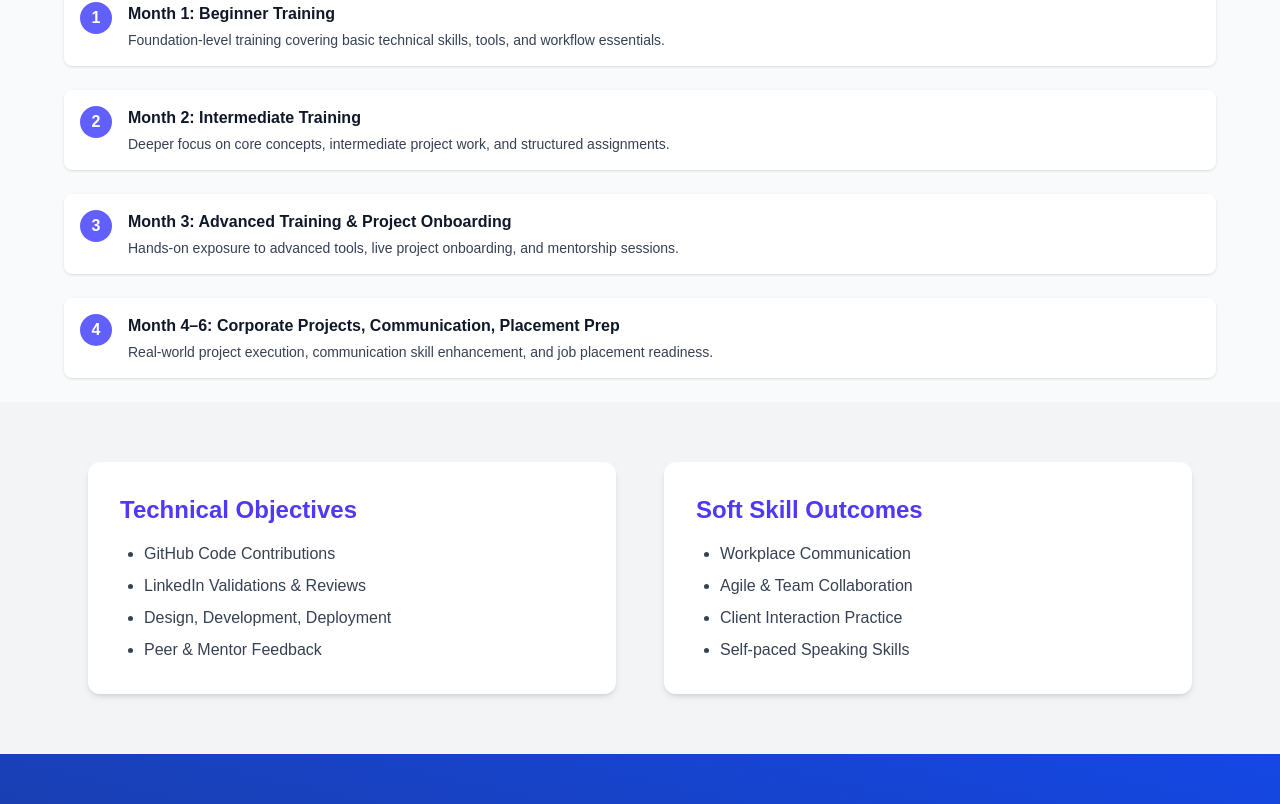
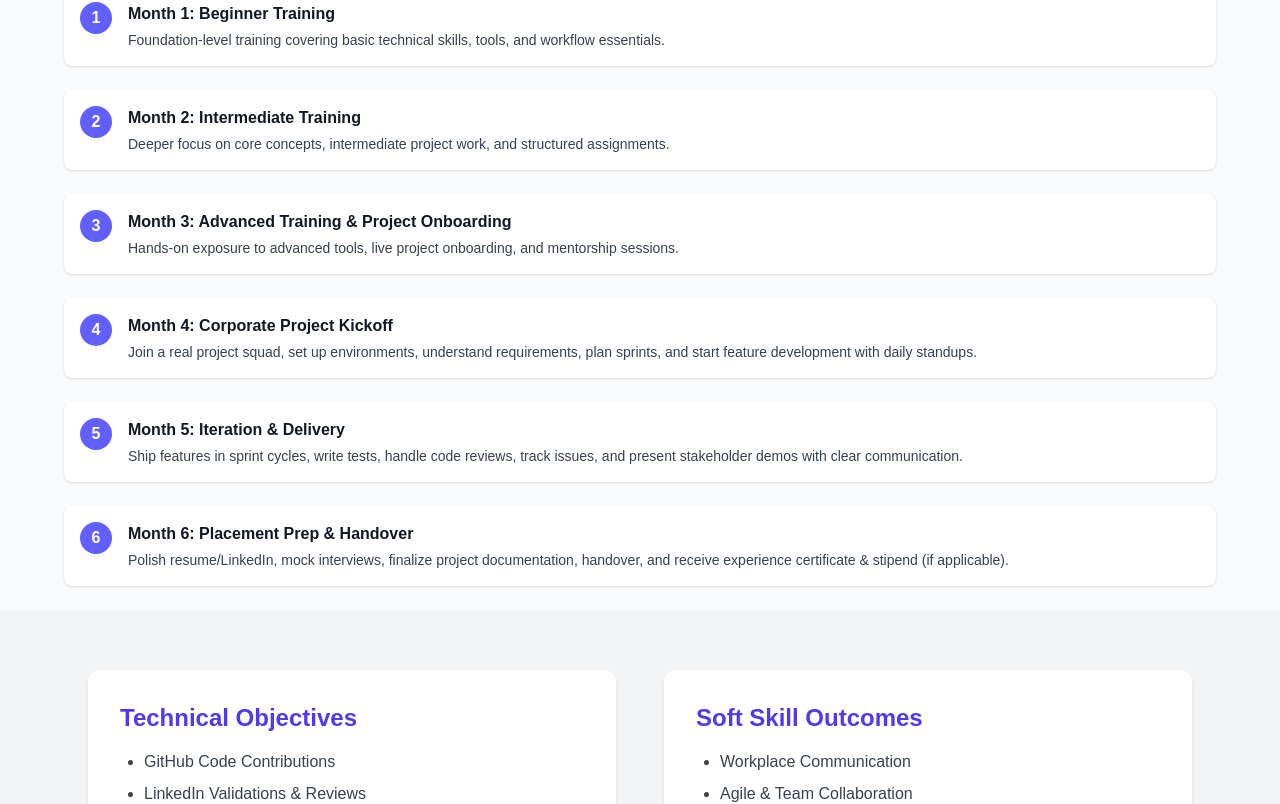
Before and after one commit to tinitiateprime/tinitiate_com, a Next.js app: page /work-experience-program in a window 1280 px wide. Shown: the part 2959-3763 px from the top of the page. Built offline with nearby package versions, Linux system fonts and the light colour scheme.

Commit message:
work experience page update

```diff
--- a/src/app/work-experience-program/page.js
+++ b/src/app/work-experience-program/page.js
@@ -304,7 +304,7 @@ export default function WorkExperienceProgramPageV2() {
 
     {/* Timeline Items */}
     <div className="space-y-6">
-      {[
+ {[
         {
           title: "Month 1: Beginner Training",
           desc: "Foundation-level training covering basic technical skills, tools, and workflow essentials."
@@ -318,8 +318,16 @@ export default function WorkExperienceProgramPageV2() {
           desc: "Hands-on exposure to advanced tools, live project onboarding, and mentorship sessions."
         },
         {
-          title: "Month 4–6: Corporate Projects, Communication, Placement Prep",
-          desc: "Real-world project execution, communication skill enhancement, and job placement readiness."
+          title: "Month 4: Corporate Project Kickoff",
+          desc: "Join a real project squad, set up environments, understand requirements, plan sprints, and start feature development with daily standups."
+        },
+        {
+          title: "Month 5: Iteration & Delivery",
+          desc: "Ship features in sprint cycles, write tests, handle code reviews, track issues, and present stakeholder demos with clear communication."
+        },
+        {
+          title: "Month 6: Placement Prep & Handover",
+          desc: "Polish resume/LinkedIn, mock interviews, finalize project documentation, handover, and receive experience certificate & stipend (if applicable)."
         }
       ].map((phase, idx) => (
         <div
```
